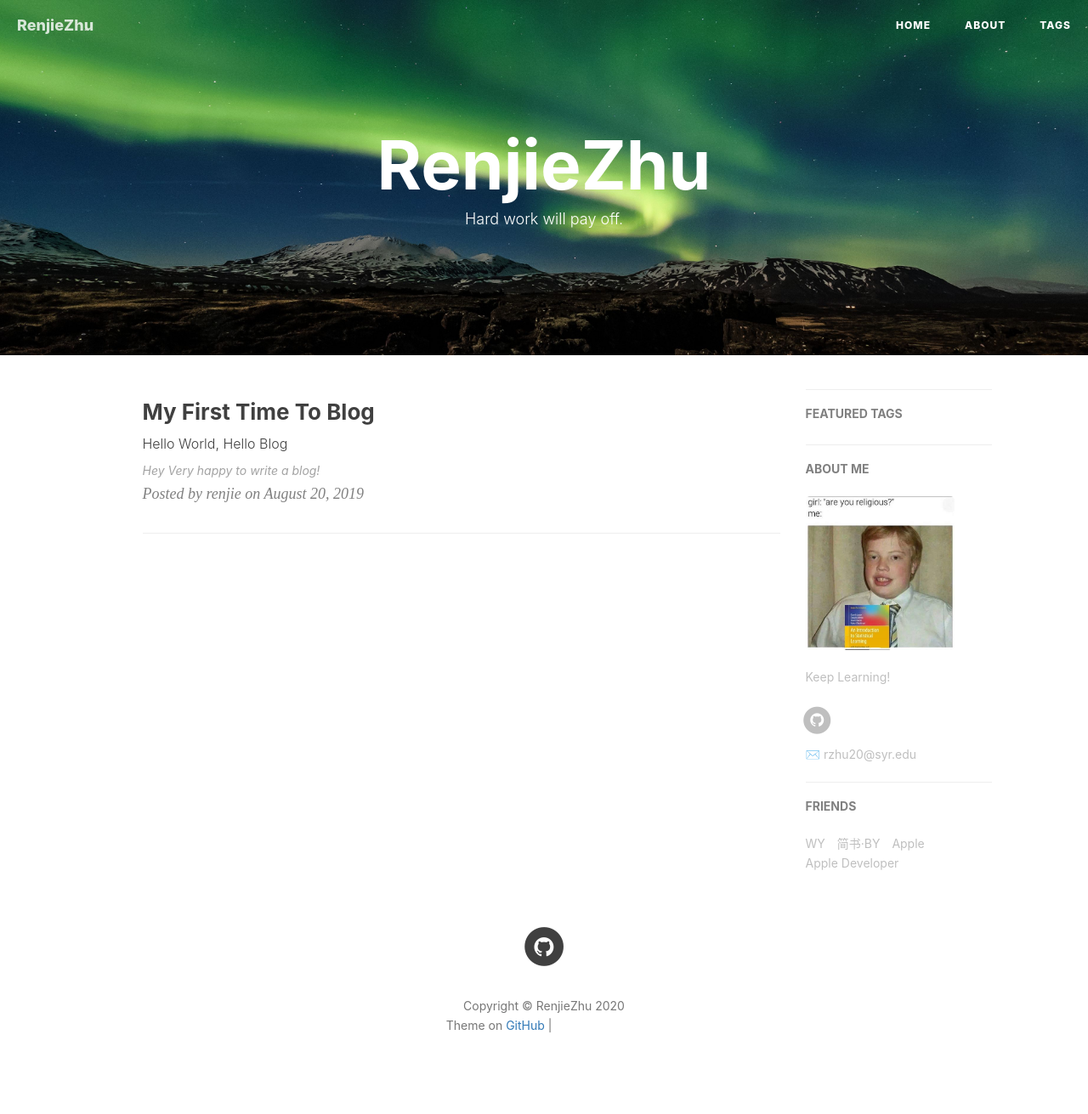
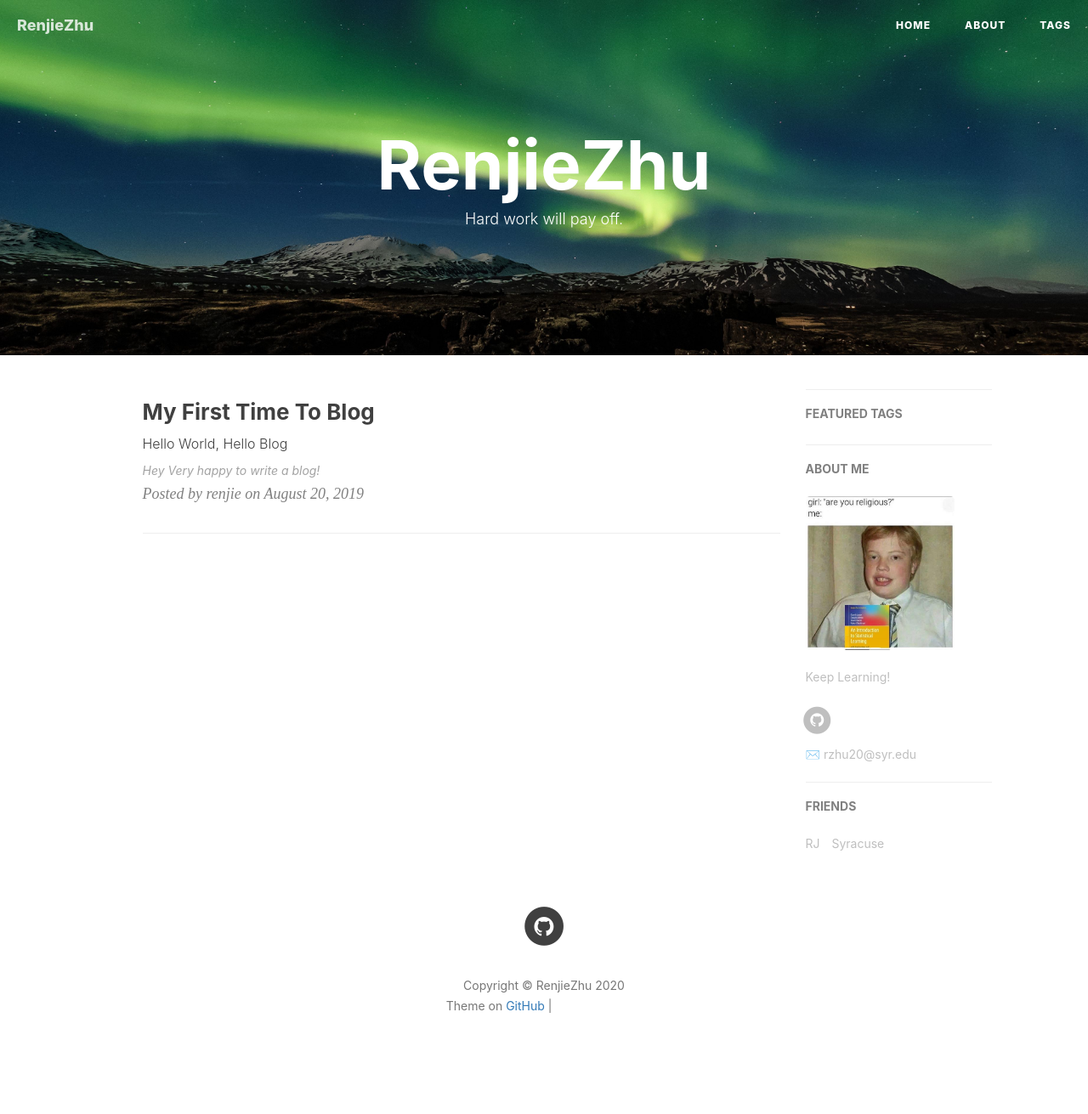
Before and after one commit to RJzhu123/RJzhu123.github.io, a Jekyll site: the page built from index.html, in a window 1280 px wide. Shown: the whole page at 85% size. Built offline with Jekyll 4.4.1, drawn with Linux system fonts in a browser that asks for light colours; nearby versions of some CDN libraries; the list of posts is cut into pages by our own code; comment, search, counter and statistics services are not loaded; after the commit the page ends 1288 px from its top, so only the background shows below that; grey boxes are pictures that could not be loaded.

Commit message:
Update _config.yml

```diff
--- a/_config.yml
+++ b/_config.yml
@@ -18,12 +18,11 @@
 
 # SNS settings
 RSS: false
-# weibo_username:     qiubaiying
-#zhihu_username:     qiubaiying
+# weibo_username:     RJzhu123
+#zhihu_username:     RJzhu123
 github_username:    RJzhu123
-#facebook_username:  baiying.qiu.7
 #jianshu_username:   e71990ada2fd
-#twitter_username:   qiubaiying
+#twitter_username:   RJzhu123
 
 
 
@@ -88,16 +87,10 @@
 # Friends
 friends: [
     {
-        title: "WY",
-        href: "http://zhengwuyang.com"
+        title: "RJ",
+        href: "www.google.com"
     },{
-        title: "简书·BY",
-        href: "http://www.jianshu.com/u/e71990ada2fd"
-    },{
-        title: "Apple",
-        href: "https://apple.com"
-    },{
-        title: "Apple Developer",
-        href: "https://developer.apple.com/"
-    }
+        title: "Syracuse",
+        href: "http://ischool.syr.edu/"
+    },
 ]
```
